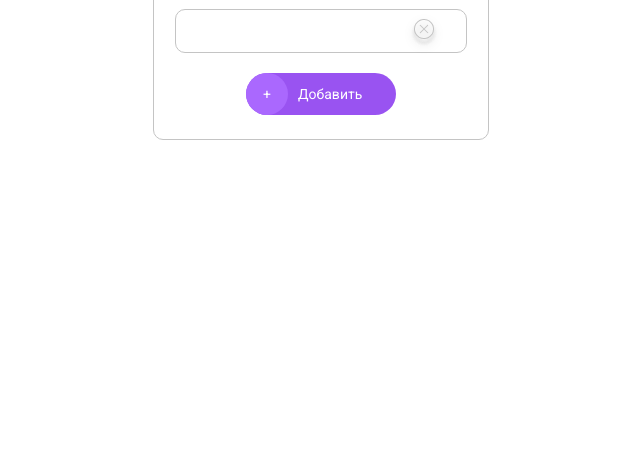
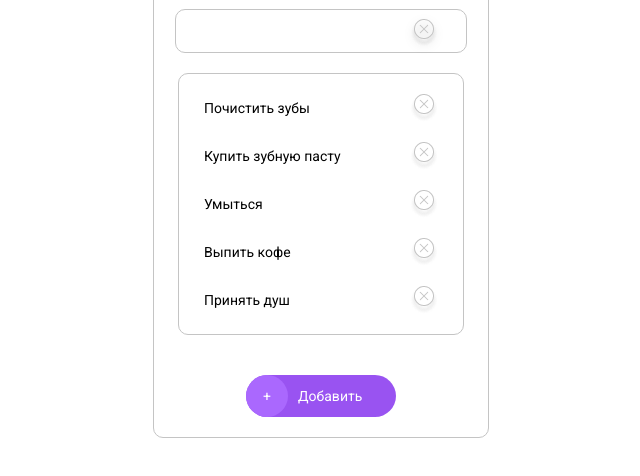
Before and after one commit to muradorucov/TodoList, a plain HTML site: page index.html in a window 1280 px wide. Shown: the part 104-580 px from the top of the page, without its empty margins (319-959 px from the left). Drawn offline with Linux system fonts and the light colour scheme; files whose address does not match are found by name.

Commit message:
TodoList html and Css done

```diff
--- a/css/style.css
+++ b/css/style.css
@@ -8,7 +8,6 @@
 
 .main-box {
     width: 336px;
-    height: 236px;
     border: 1px solid #C4C4C4;
     box-sizing: border-box;
     border-radius: 10px;
@@ -99,3 +98,41 @@
     cursor: pointer;
     filter: drop-shadow(0px 4px 4px rgba(0, 0, 0, 0.25));
 }
+
+.list {
+    width: 286px;
+    border: 1px solid #C4C4C4;
+    box-sizing: border-box;
+    border-radius: 10px;
+    margin: 20px 0;
+}
+
+.list ul {
+    padding: 0;
+    list-style-type: none;
+    margin: 0;
+}
+
+.list ul li {
+    margin: 20px 25px;
+    font-family: 'Roboto';
+    font-size: 14px;
+    display: flex;
+    justify-content: space-between;
+    align-items: center;
+}
+
+.list ul li img {
+    cursor: pointer;
+}
+
+
+/* .list ul li img:hover {
+    cursor: pointer;
+    background: #833AE0;
+} */
+
+.list-main {
+    display: flex;
+    justify-content: center;
+}
--- a/index.html
+++ b/index.html
@@ -26,6 +26,27 @@
                         <img src="./icons/icon2.png" alt="" srcset="" class="delete">
                         <input type="text" name="input-data" id="inputData">
                     </div>
+                    <div class="list-main">
+                        <div class="list">
+                            <ul>
+                                <li>Почистить зубы
+                                    <img src="./icons/icon2.png" alt="" srcset="">
+                                </li>
+                                <li>Купить зубную пасту
+                                    <img src="./icons/icon2.png" alt="" srcset="">
+                                </li>
+                                <li>Умыться
+                                    <img src="./icons/icon2.png" alt="" srcset="">
+                                </li>
+                                <li>Выпить кофе
+                                    <img src="./icons/icon2.png" alt="" srcset="">
+                                </li>
+                                <li>Принять душ
+                                    <img src="./icons/icon2.png" alt="" srcset="">
+                                </li>
+                            </ul>
+                        </div>
+                    </div>
                     <div class="data">
                         <div class="data-add">
                             <div class="add">+</div>
```
